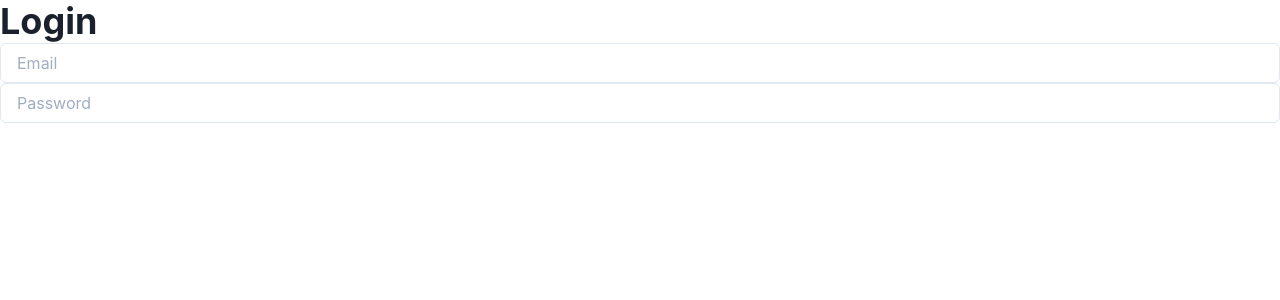
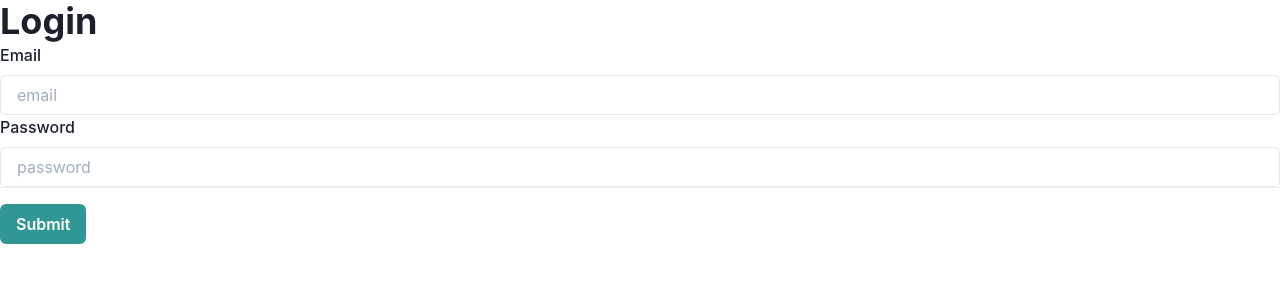
Before and after one commit to isaac-allef/e-terapias, a Next.js app in the folder front-end/: page /administrator/login in a window 1280 px wide. Shown: the top 300 px of the page. Built offline with nearby package versions, Linux system fonts and the light colour scheme.

Commit message:
using formik and yup in login page

```diff
--- a/front-end/pages/administrator/login.tsx
+++ b/front-end/pages/administrator/login.tsx
@@ -1,12 +1,73 @@
 import MyInput from "../../components/MyInput";
 import MyTitle from "../../components/MyTitle";
+import * as Yup from 'yup';
+import { FormControl, FormErrorMessage, FormLabel } from "@chakra-ui/form-control";
+import { Input } from "@chakra-ui/input";
+import { Button } from "@chakra-ui/button";
+import { Divider } from "@chakra-ui/layout";
+import { Field, Form, Formik } from "formik";
 
 export default function Login() {
+  const SignupSchema = Yup.object().shape({
+    email: Yup.string().email().required('Required'),
+    password: Yup.string().required('Required'),
+  });
+
+  const initialValues = {
+      email: '',
+      password: '',
+  }
+
+  const functionSubmitForm = (values, actions) => {
+      setTimeout(() => {
+          alert(JSON.stringify(values, null, 2))
+          actions.setSubmitting(false)
+        }, 1000)
+      console.log(values);
+  }
   return (
       <>
         <MyTitle>Login</MyTitle>
-        <MyInput placeholder="Email" ></MyInput>
-        <MyInput placeholder="Password" password={true} ></MyInput>
+
+        <Formik
+        initialValues={initialValues}
+        validationSchema={SignupSchema}
+        onSubmit={functionSubmitForm}
+        >
+        {(props) => (
+            <Form>
+            <Field name="email">
+                {({ field, form }) => (
+                    <FormControl isInvalid={form.errors.email && form.touched.email}>
+                        <FormLabel htmlFor="email">Email</FormLabel>
+                            <Input {...field} id="email" placeholder="email" />
+                        <FormErrorMessage>{form.errors.email}</FormErrorMessage>
+                    </FormControl>
+                )}
+            </Field>
+            <Field name="password">
+                {({ field, form }) => (
+                    <FormControl isInvalid={form.errors.password && form.touched.password}>
+                        <FormLabel htmlFor="password">Password</FormLabel>
+                            <Input {...field} id="password" placeholder="password" type="password" />
+                        <FormErrorMessage>{form.errors.password}</FormErrorMessage>
+                    </FormControl>
+                )}
+            </Field>
+
+            <Divider />
+
+            <Button
+                mt={4}
+                colorScheme="teal"
+                isLoading={props.isSubmitting}
+                type="submit"
+                >
+                Submit
+            </Button>
+        </Form>
+        )}
+        </Formik>
       </>
   )
 }
```
